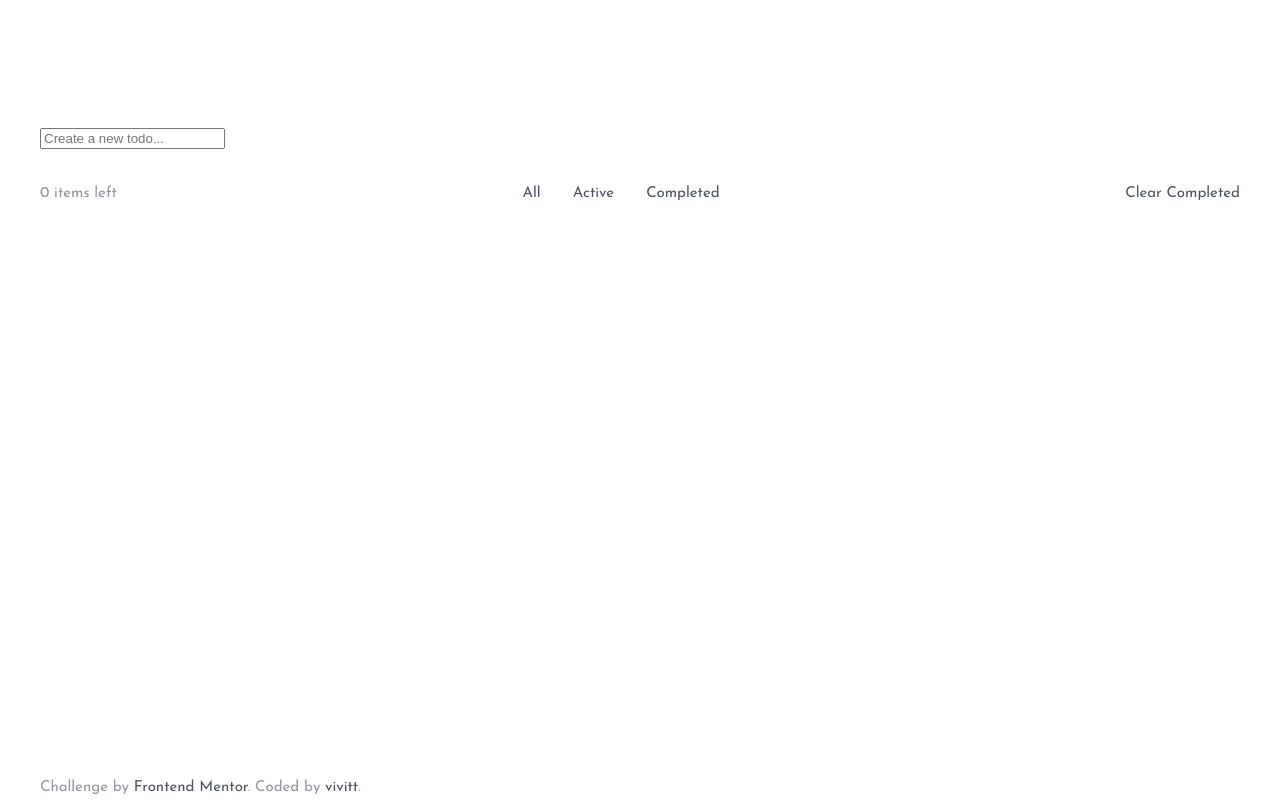
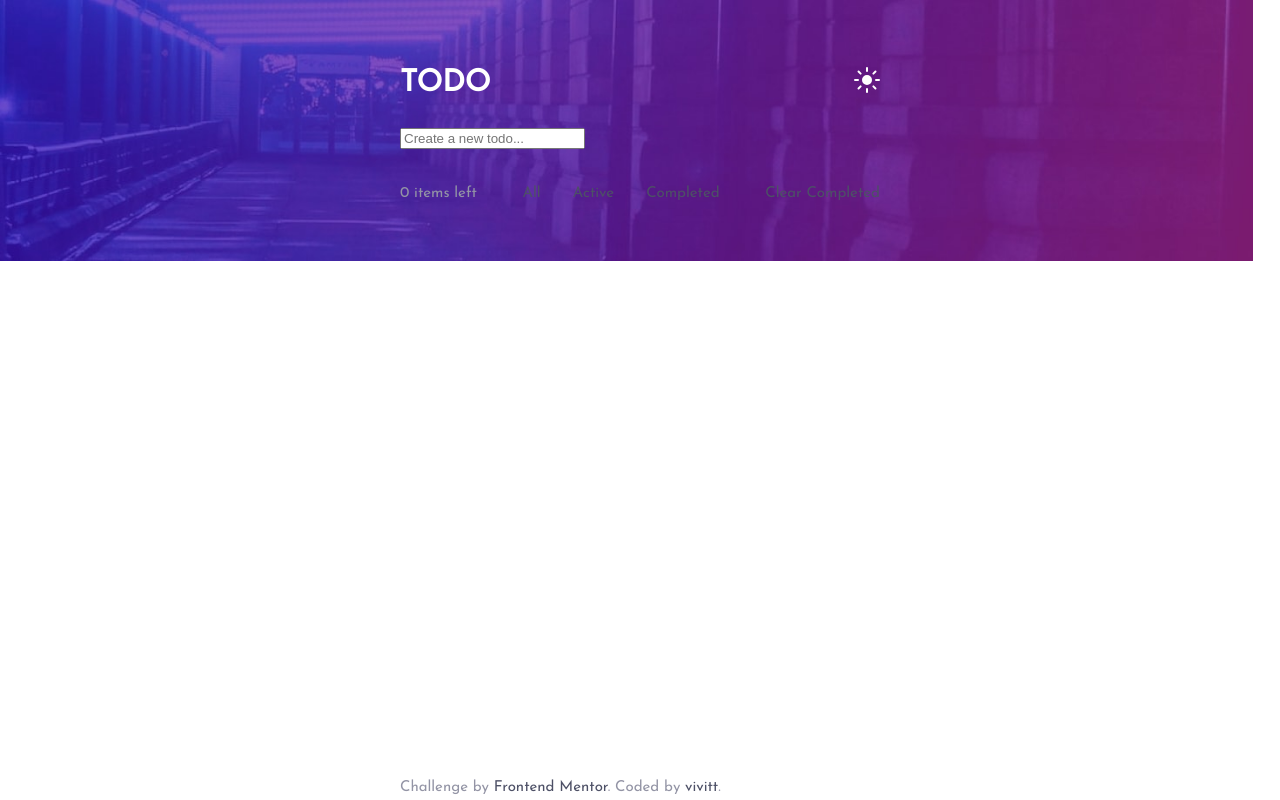
Before and after one commit to vivitt/frontendmentor-todoapp, a Vue app: page / in a window 1280 px wide. Built offline with nearby package versions, Linux system fonts and the light colour scheme.

Commit message:
css desktop v

```diff
--- a/src/App.vue
+++ b/src/App.vue
@@ -33,6 +33,7 @@ const filterTasks = computed((filter: string) => {
 </script>
 
 <template>
+  <div class="app">
     <header>
       <ListHeader />
     </header>
@@ -58,9 +59,14 @@ const filterTasks = computed((filter: string) => {
     <footer>
       <Attribution />
     </footer>
+  </div>
 </template>
 
 <style scoped>
+.app {
+  max-width: 40%;
+  margin: auto;
+}
 footer {
   position: absolute;
   bottom: 0;
--- a/src/assets/base.css
+++ b/src/assets/base.css
@@ -56,4 +56,7 @@ body {
   text-rendering: optimizeLegibility;
   -webkit-font-smoothing: antialiased;
   -moz-osx-font-smoothing: grayscale;
+  background-image: url("./images/bg-mobile-dark.jpg");
+  background-repeat: no-repeat;
+  background-size: contain;
 }
--- a/src/assets/main.css
+++ b/src/assets/main.css
@@ -24,4 +24,9 @@ a {
 }
 
 @media (min-width: 499px) {
+  body {
+    background-image: url("./images/bg-desktop-dark.jpg");
+    background-repeat: no-repeat;
+    background-size: contain;
+  }
 }
--- a/src/components/ListHeader.vue
+++ b/src/components/ListHeader.vue
@@ -26,6 +26,7 @@ const switchMode = () => {
 
 <style scoped>
 .header {
+  width: 100%;
   display: flex;
   flex-flow: row nowrap;
   justify-content: space-between;
```
Lines whose indentation alone changed are shown as unchanged.
